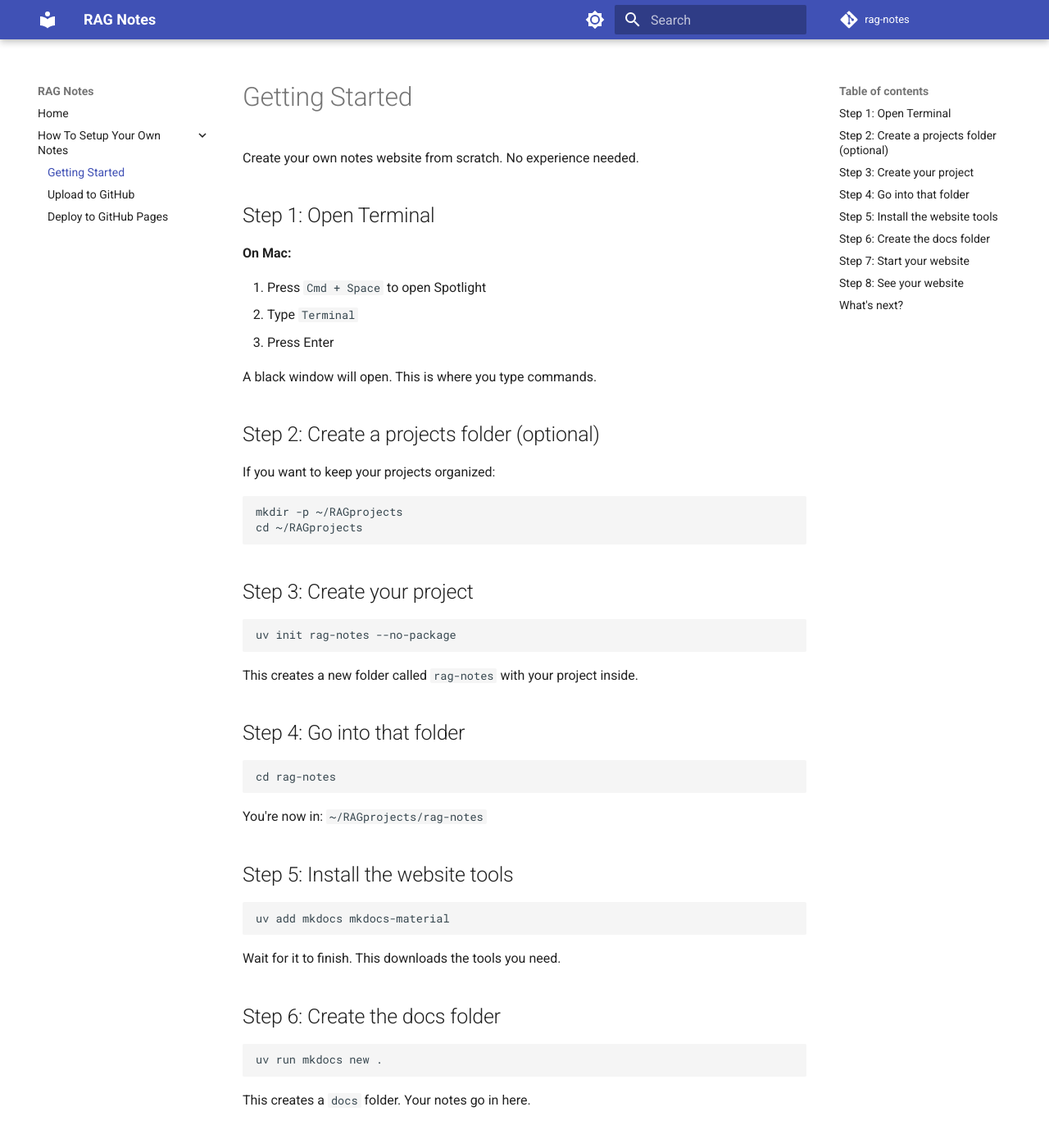
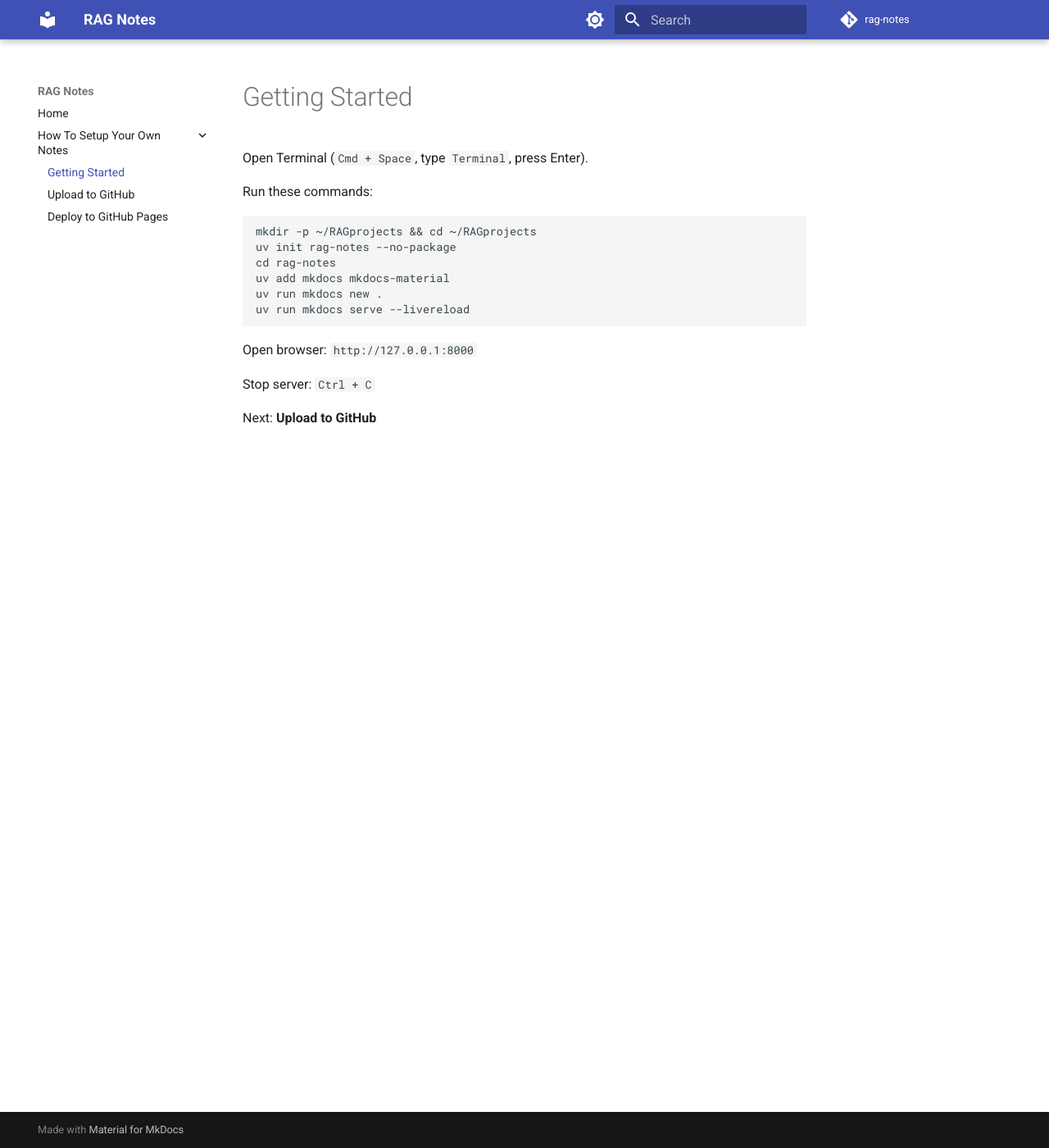
Before and after one commit to kbhatiya999/rag-notes, an MkDocs documentation site: the page built from docs/How To Setup Page Like This/getting-started.md, in a window 1280 px wide and 1400 px high. Shown: the whole window at 82% size. Built offline with MkDocs 1.6.1 and Material for MkDocs 9.7.7, drawn with Linux system fonts in a browser that asks for light colours; comment, search, counter and statistics services are not loaded; some of the changed text lies outside the part shown.

Commit message:
Reduce docs to minimal content

````diff
--- a/docs/How To Setup Page Like This/getting-started.md
+++ b/docs/How To Setup Page Like This/getting-started.md
@@ -1,72 +1,20 @@
 # Getting Started
 
-Create your own notes website from scratch. No experience needed.
+Open Terminal (`Cmd + Space`, type `Terminal`, press Enter).
 
-## Step 1: Open Terminal
-
-**On Mac:**
-
-1. Press `Cmd + Space` to open Spotlight
-2. Type `Terminal`
-3. Press Enter
-
-A black window will open. This is where you type commands.
-
-## Step 2: Create a projects folder (optional)
-
-If you want to keep your projects organized:
+Run these commands:
 
 ```bash
-mkdir -p ~/RAGprojects
-cd ~/RAGprojects
-```
-
-## Step 3: Create your project
-
-```bash
+mkdir -p ~/RAGprojects && cd ~/RAGprojects
 uv init rag-notes --no-package
-```
-
-This creates a new folder called `rag-notes` with your project inside.
-
-## Step 4: Go into that folder
-
-```bash
 cd rag-notes
-```
-
-You're now in: `~/RAGprojects/rag-notes`
-
-## Step 5: Install the website tools
-
-```bash
 uv add mkdocs mkdocs-material
-```
-
-Wait for it to finish. This downloads the tools you need.
-
-## Step 6: Create the docs folder
-
-```bash
 uv run mkdocs new .
-```
-
-This creates a `docs` folder. Your notes go in here.
-
-## Step 7: Start your website
-
-```bash
 uv run mkdocs serve --livereload
 ```
 
-## Step 8: See your website
+Open browser: `http://127.0.0.1:8000`
 
-1. Open your web browser (Chrome, Safari, etc.)
-2. Go to: `http://127.0.0.1:8000`
-3. You'll see your website!
+Stop server: `Ctrl + C`
 
-**To stop the website:** Go back to Terminal and press `Ctrl + C`
-
-## What's next?
-
-Your website only works on your computer right now. To put it online so others can see it, go to **Upload to GitHub**.
+Next: **Upload to GitHub**
````
Also changed, not shown: docs/How To Setup Page Like This/github-pages.md (+5 -34 lines), docs/How To Setup Page Like This/github.md (+6 -40 lines), docs/index.md (+2 -15 lines).
